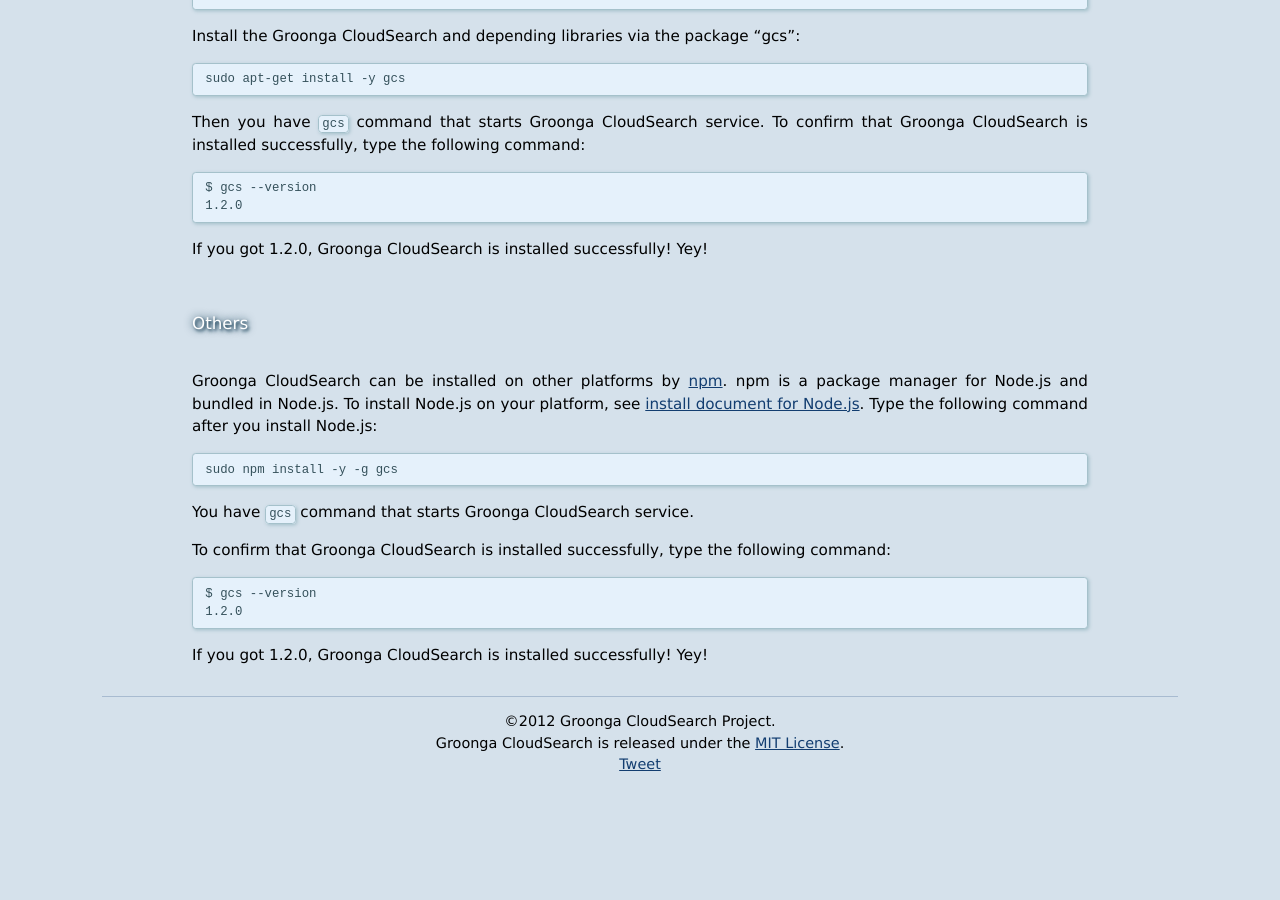
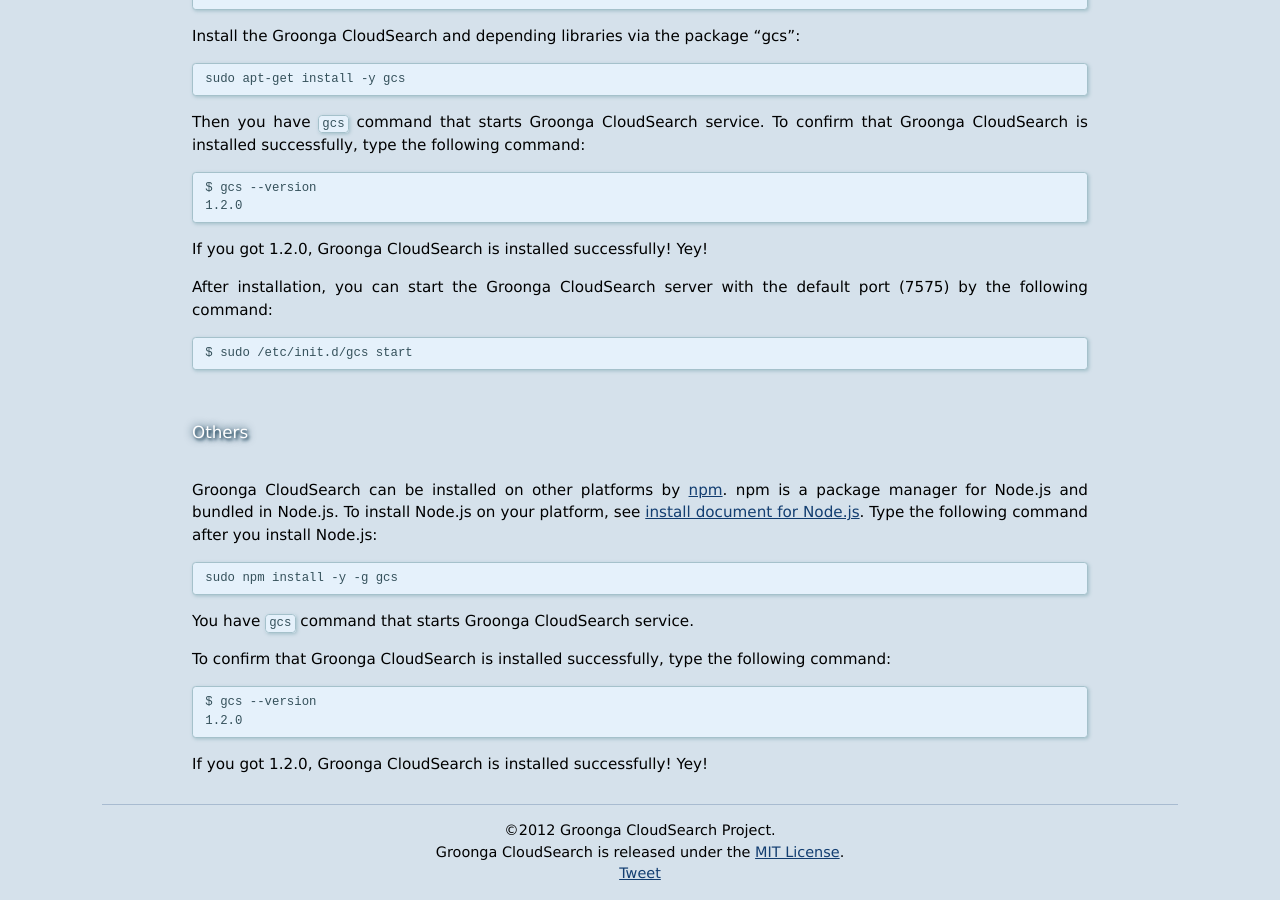
Before and after one commit to groonga/gcs.groonga.org, a Jekyll site: the page built from docs/install/index.md, in a window 1280 px wide and 900 px high, scrolled down 1936 px. Built offline with Jekyll 4.4.1, drawn with Linux system fonts in a browser that asks for light colours; comment, search, counter and statistics services are not loaded; before the commit the page ends 2727 px from its top, so only the background shows below that.

Commit message:
Describe how to start Groonga CloudSearch server

```diff
--- a/docs/install/index.md
+++ b/docs/install/index.md
@@ -102,6 +102,11 @@
 
 If you got {{ site.version }}, Groonga CloudSearch is installed successfully! Yey!
 
+After installation, you can start the Groonga CloudSearch server with the
+default port (7575) by the following command:
+
+    $ sudo /etc/init.d/gcs start
+
 ## Others {#others}
 
 Groonga CloudSearch can be installed on other platforms by
```
